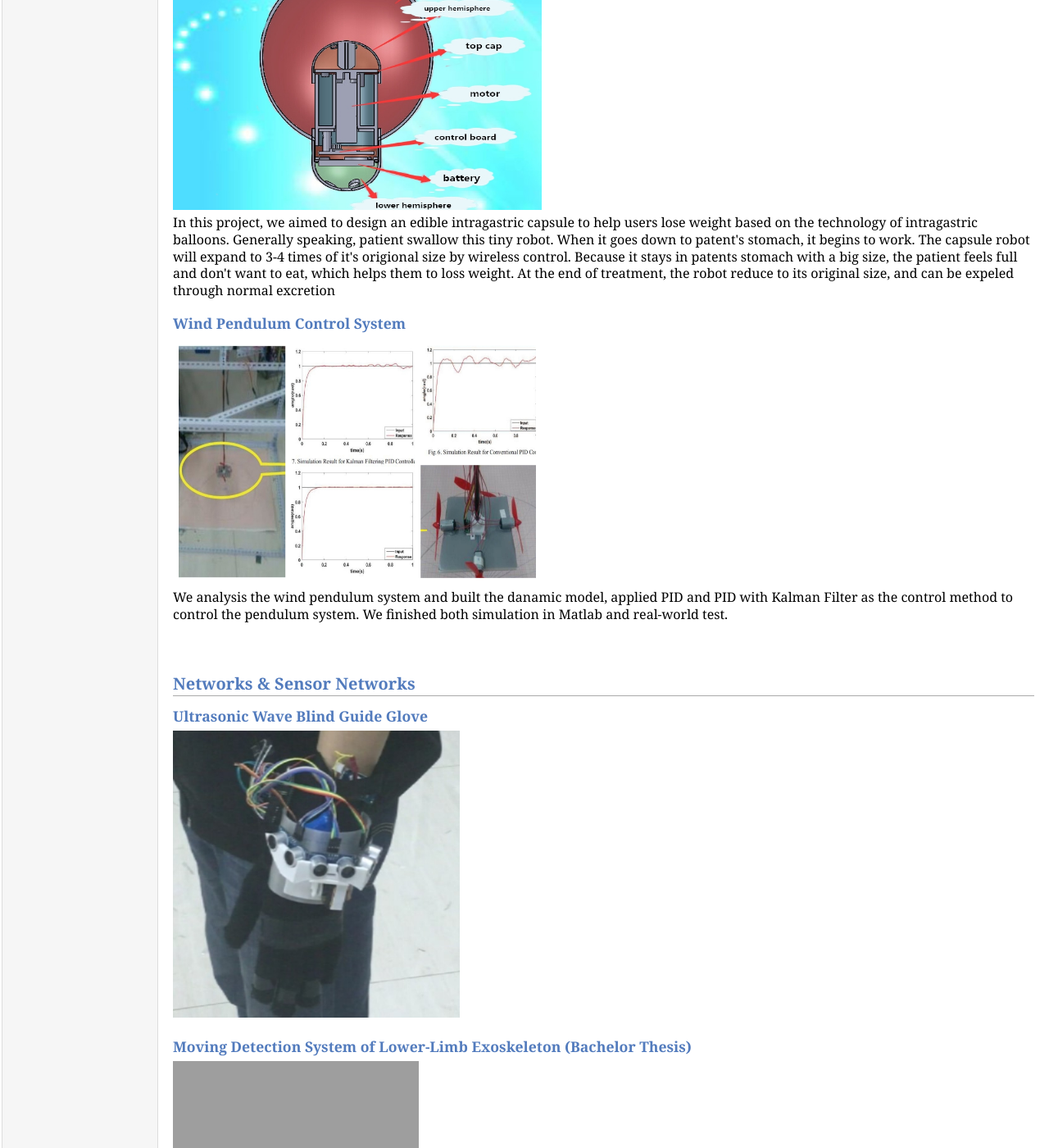
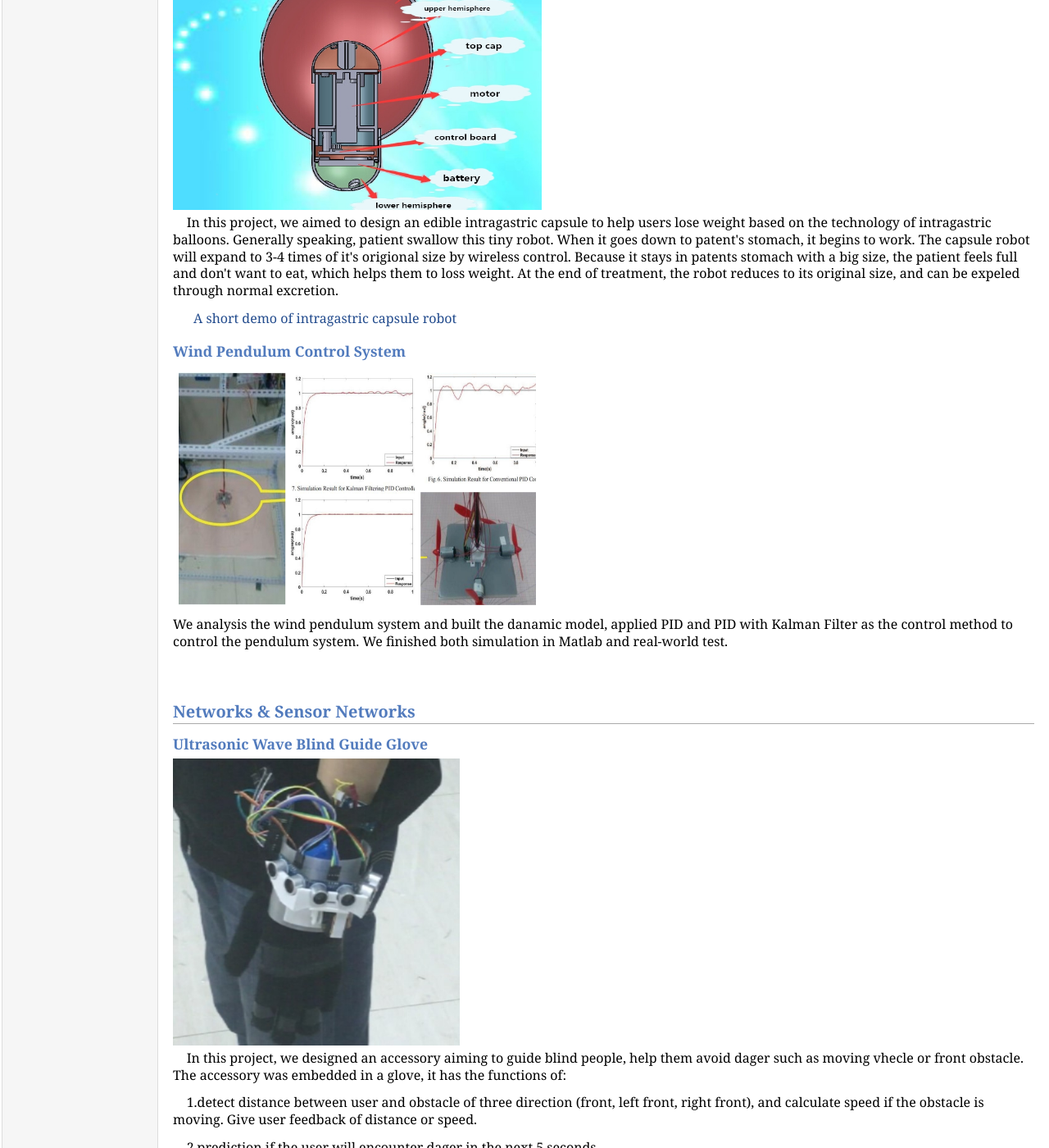
Before and after one commit to dukesky/dukesky.github.io, a Jekyll site: the page research.html, which Jekyll copies as it is, in a window 1280 px wide and 1400 px high, scrolled down 1504 px. Shown: the whole window at 82% size. Built offline with Jekyll 4.4.1, drawn with Linux system fonts in a browser that asks for light colours; some of the changed text lies outside the part shown; grey boxes are pictures that could not be loaded.

Commit message:
Update research.html

```diff
--- a/research.html
+++ b/research.html
@@ -50,11 +50,12 @@
 
   <h3>Wireless Intragastric Capsule</h3>
    <img src="figs/capsule2.jpg" width="450px" height="300px" />
-  <p>In this project, we aimed to design an edible intragastric capsule to help users lose weight based on the technology of
+  <p>  &nbsp &nbsp In this project, we aimed to design an edible intragastric capsule to help users lose weight based on the technology of
     intragastric balloons. Generally speaking, patient swallow this tiny robot. When it goes down to patent's stomach, it begins to
     work. The capsule robot will expand to 3-4 times of it's origional size by wireless control. Because it stays in patents
     stomach with a big size, the patient feels full and don't want to eat, which helps them to loss weight. At the end of treatment,
-    the robot reduce to its original size, and can be expeled through normal excretion
+    the robot reduces to its original size, and can be expeled through normal excretion.
+     <p><a href="https://youtu.be/1-Kr9lyoUkc"> &nbsp &nbsp  &nbsp A short demo of intragastric capsule robot</a>
   </p>
   <p></p>
   <h3>Wind Pendulum Control System</h3>
@@ -67,8 +68,14 @@
 <h2>Networks & Sensor Networks</h2>
   <h3>Ultrasonic Wave Blind Guide Glove</h3>
    <img src="figs/glove2.jpg" width="350px" height="350px" />
-
-  <p>  </p>
+  <p> &nbsp &nbsp In this project, we designed an accessory aiming to guide blind people, help them avoid dager such as moving vhecle or
+    front obstacle. The accessory was embedded in a glove, it has the functions of:
+     <p> &nbsp &nbsp 1.detect distance between user and obstacle of three direction (front, left front, right front), and calculate speed if
+  the obstacle is moving. Give user feedback of distance or speed.</p>
+    <p> &nbsp &nbsp 2.prediction if the user will encounter dager in the next 5 seconds.</p>
+  &nbsp &nbsp To achieve these goals, our blind glove was besigned
+   <p><a href="https://youtu.be/1-Kr9lyoUkc"> &nbsp &nbsp  &nbsp A quick look of blind guide glove</a>
+  </p>
   <h3>Moving Detection System of Lower-Limb Exoskeleton (Bachelor Thesis) </h3>
   <img src="figs/exo2.png" width="300px" height="450px" />
   <p>This project aimed to implement a moving detection system of the recovery training used lower-limb expskeletion </p>
```
